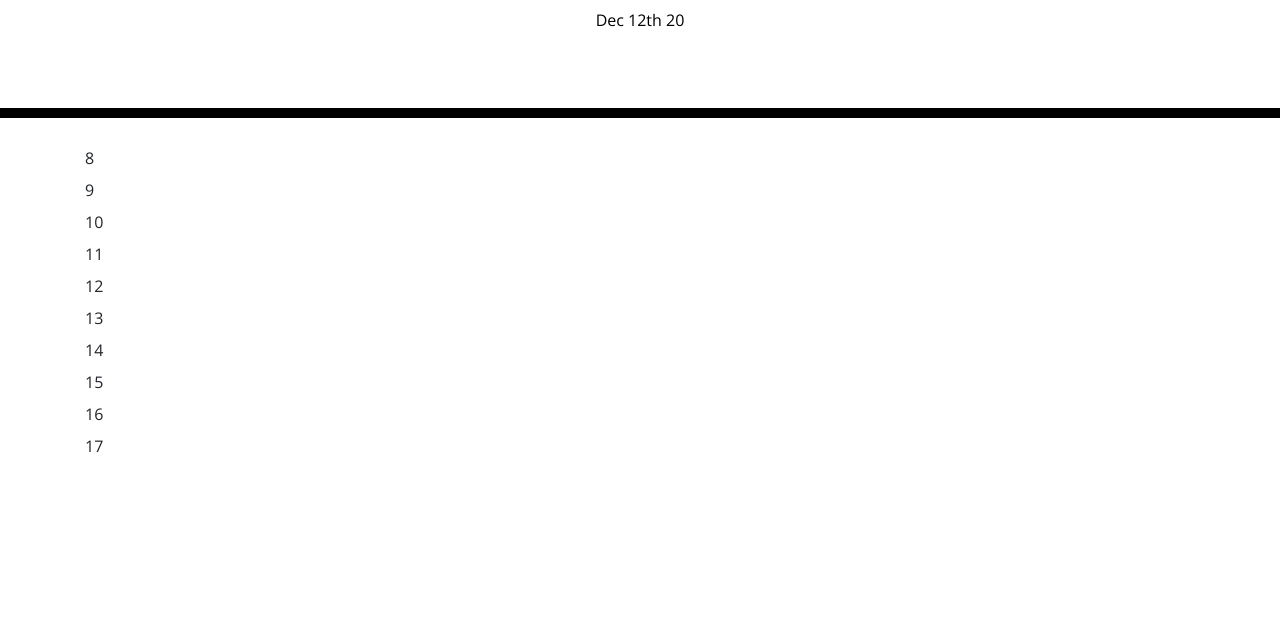
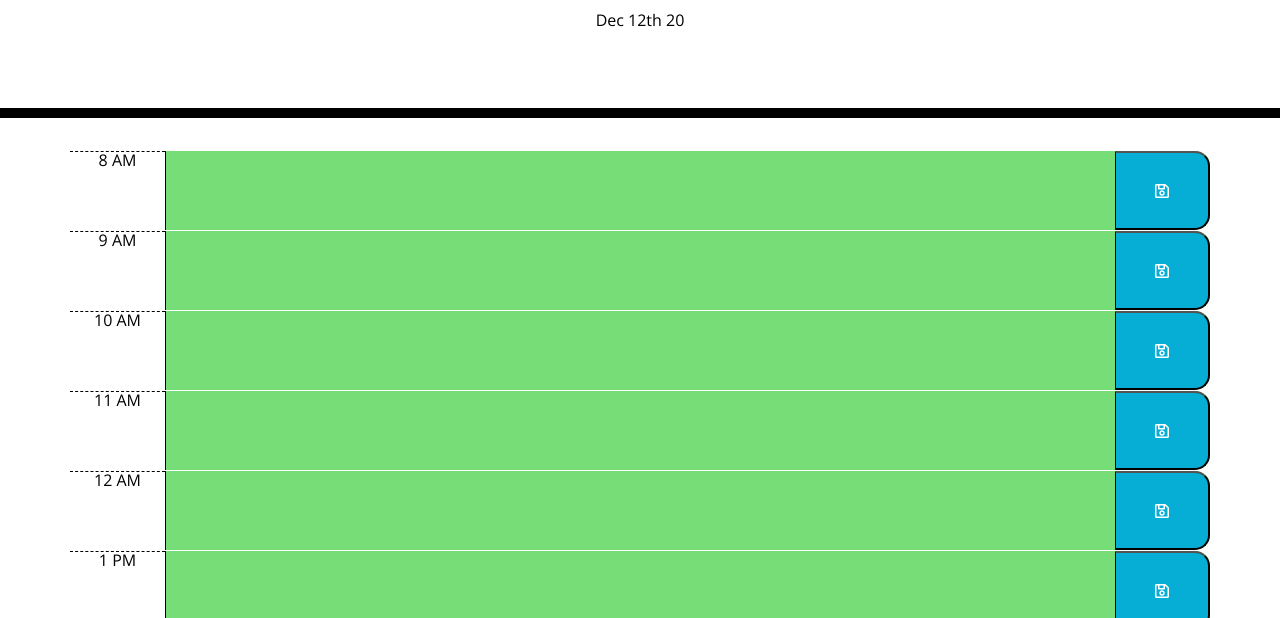
Before and after one commit to Destinyfleming/calendar_scheduler, a plain HTML site: page index.html in a window 1280 px wide. Shown: the part 182-800 px from the top of the page. Drawn offline with nearby package versions, Linux system fonts and the light colour scheme.

Commit message:
created rows and coloms in js

```diff
--- a/index.html
+++ b/index.html
@@ -30,7 +30,7 @@
     </header>
     <div class="container" >
       <!-- Timeblocks go here -->
-      <div id="time-block"></div>
+
 
       <!--<div class="time-block">
       <table>
--- a/script.js
+++ b/script.js
@@ -1,53 +1,49 @@
+var timeBlocks = $(".container");
+var btn = document.querySelectorAll("button");
 
 // getting the date and time and adding that to the html text
 var todaysDate = moment().format("MMM Do YY");
 $(".currentDay").text(todaysDate);
 
-//save what the user entered into local storage
-//var userEvent = $("#user-input").val().trim();
-//localStorage.setItem("event", JSON.stringify(userEvent));
-//console.log(localStorage.getItem("event"));
-
-//getting the hour for future use
-var currentHour= moment().format("H");
-console.log(currentHour)
-
-// event listener for the save buttons
-$(".saveBtn").click(function(event) {
-    event.preventDefault();
-    alert("btn click");
-});
+//make arrays to reference diffent hours of the day
+var dayHour = ["8 AM","9 AM","10 AM","11 AM","12 AM","1 PM","2 PM","3 PM","4 PM","5 PM"];
+var hourID = ["8","9","10","11","12","13","14","15","16","17"];
 
 //create rows and coloms dynamicly to manipulate
-var dayHour = ["8", "9", "10", "11", "12", "13", "14", "15", "16", "17" ]
-var hoursDiv = document.getElementById("time-block");
-dayHour.forEach(function(hour) {
+for (var i = 0; i < dayHour.length; i++){
+    var newTimeBlock = $("<div class='row time-block'>").attr("id", hourID[i]);
+    var newCol = $("<div class='hour col-1'>")
+    timeBlocks.append(newTimeBlock);
+    newCol.text(dayHour[i]);
+    newTimeBlock.append(newCol);
 
-    // For each drink in the array, we create a new paragraph to hold that text.
-    // A new paragraph will be created with each iteration of the loop.
-    var newHourP = document.createElement("p");
+    var textCol = $("<textarea class='col-10'>");
+    textCol.text();
+    newTimeBlock.append(textCol);
 
-    // We then assign the the text of this paragraph to be the text in the array item.
-    newHourP.textContent = hour;
+    var newBtn = $("<button type='button' class='saveBtn col-1 far fa-save'>");
+    newBtn.text();
+    newTimeBlock.append(newBtn);
+}
 
-    // We then add the paragraph to the our main div on the page ("#drink-options")
-    hoursDiv.appendChild(newHourP);
-  });
+//save what the user entered into local storage
 
 
 
 //make a function to change the colors based on past, present, future
-function currentTimeblock() {
+function hourColorFunction() {
+    var hourNow = moment().hours();
     $(".time-block").each(function() {
-        var blockHour = parseInt($(this).attr("id").split(" ")[0]);
-        if (blockHour < currentHour) {
-            $(this).addClass("future");
-        } else if (blockHour === currentHour) {
+        var scheduleHour = parseInt($(this).attr("id").split(" ")[0]);
+
+        if (scheduleHour < hourNow) {
+            $(this).addClass("past");
+        } else if (scheduleHour === hourNow) {
             $(this).addClass("present");
         } else {
-            $(this).addClass("past");
+            $(this).addClass("future");
         }
     });
 }
 
-currentTimeblock();
+hourColorFunction();
```
